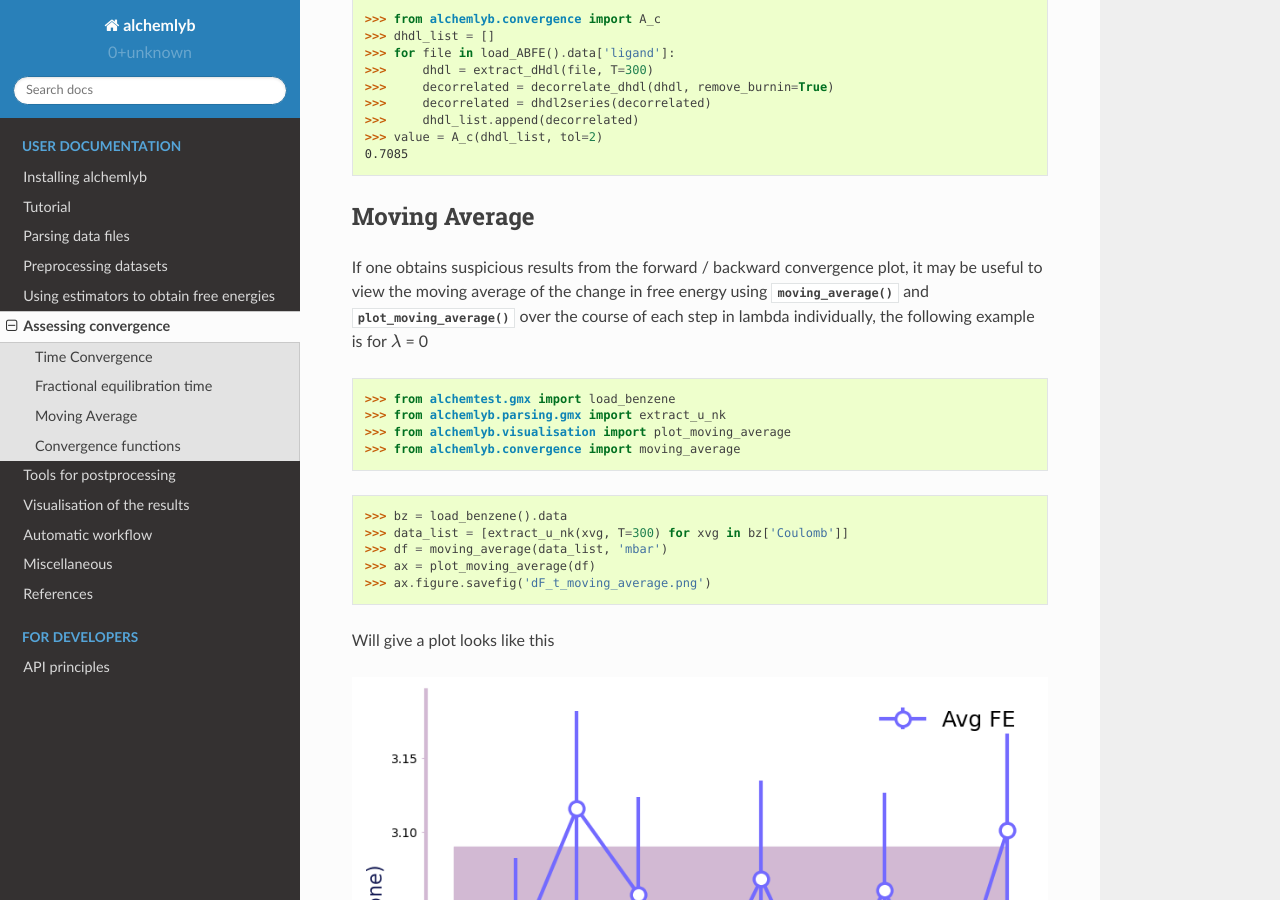
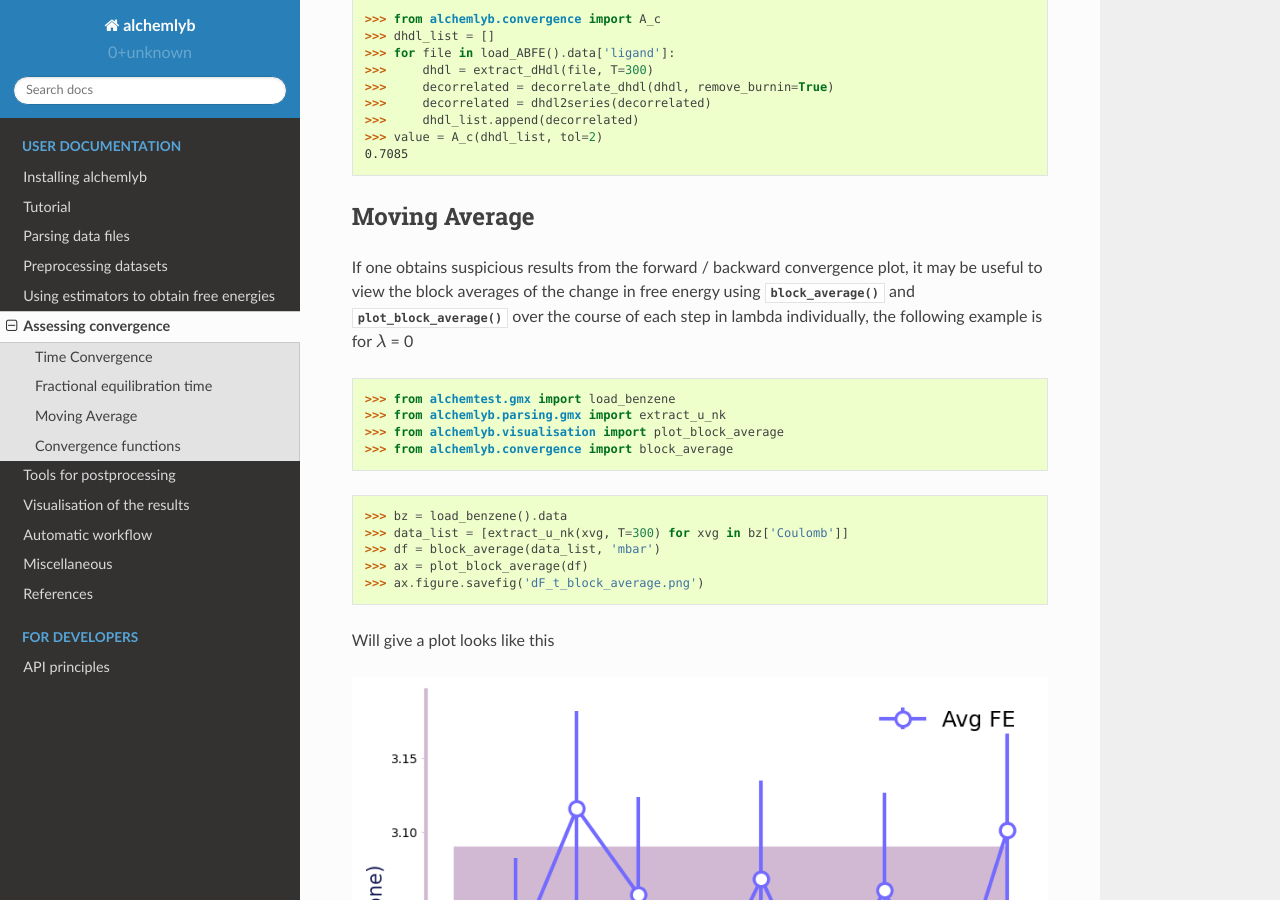
Before and after one commit to alchemistry/alchemlyb, a Sphinx documentation site: the page built from docs/convergence.rst, in a window 1280 px wide and 900 px high, scrolled down 2155 px. Built offline with Sphinx 7.4.7 and the Read the Docs theme 2.0.0, drawn with Linux system fonts in a browser that asks for light colours.

Commit message:
Update moving_average to block_average for more accurate descriptive name

```diff
--- a/docs/convergence.rst
+++ b/docs/convergence.rst
@@ -78,25 +78,25 @@ is, where 0 fully-unequilibrated and 1.0 is fully-equilibrated. ::
 Moving Average
 --------------
 If one obtains suspicious results from the forward / backward convergence plot,
-it may be useful to view the moving average of the change in free energy using
-:func:`~alchemlyb.convergence.moving_average` and
-:func:`~alchemlyb.visualisation.plot_moving_average` over the course of each
+it may be useful to view the block averages of the change in free energy using
+:func:`~alchemlyb.convergence.block_average` and
+:func:`~alchemlyb.visualisation.plot_block_average` over the course of each
 step in lambda individually, the following example is for :math:`\lambda` = 0
 
     >>> from alchemtest.gmx import load_benzene
     >>> from alchemlyb.parsing.gmx import extract_u_nk
-    >>> from alchemlyb.visualisation import plot_moving_average
-    >>> from alchemlyb.convergence import moving_average
+    >>> from alchemlyb.visualisation import plot_block_average
+    >>> from alchemlyb.convergence import block_average
 
     >>> bz = load_benzene().data
     >>> data_list = [extract_u_nk(xvg, T=300) for xvg in bz['Coulomb']]
-    >>> df = moving_average(data_list, 'mbar')
-    >>> ax = plot_moving_average(df)
-    >>> ax.figure.savefig('dF_t_moving_average.png')
+    >>> df = block_average(data_list, 'mbar')
+    >>> ax = plot_block_average(df)
+    >>> ax.figure.savefig('dF_t_block_average.png')
 
 Will give a plot looks like this
 
-.. figure:: images/dF_t_moving_average.png
+.. figure:: images/dF_t_block_average.png
 
    A convergence plot of showing that the forward and backward has converged
    fully.
--- a/docs/convergence/alchemlyb.convergence.convergence.rst
+++ b/docs/convergence/alchemlyb.convergence.convergence.rst
@@ -16,4 +16,4 @@ All convergence functions are located in this submodule but for convenience they
 
 .. autofunction:: alchemlyb.convergence.A_c
 
-.. autofunction:: alchemlyb.convergence.moving_average
+.. autofunction:: alchemlyb.convergence.block_average
--- a/docs/visualisation.rst
+++ b/docs/visualisation.rst
@@ -19,7 +19,7 @@ Plotting Functions
     plot_ti_dhdl
     plot_dF_state
     plot_convergence
-    plot_moving_average
+    plot_block_average
 
 .. _plot_overlap_matrix:
 
--- a/docs/visualisation/alchemlyb.visualisation.plot_moving_average.rst
+++ b/docs/visualisation/alchemlyb.visualisation.plot_block_average.rst
@@ -1,6 +1,6 @@
-alchemlyb.visualisation.plot\_moving\_average
+alchemlyb.visualisation.plot\_block\_average
 =============================================
 
 .. currentmodule:: alchemlyb.visualisation
 
-.. autofunction:: plot_moving_average
+.. autofunction:: plot_block_average
```
Also changed, not shown: docs/images/dF_t_block_average.png (renamed from docs/images/dF_t_moving_average.png), 7 other files.
